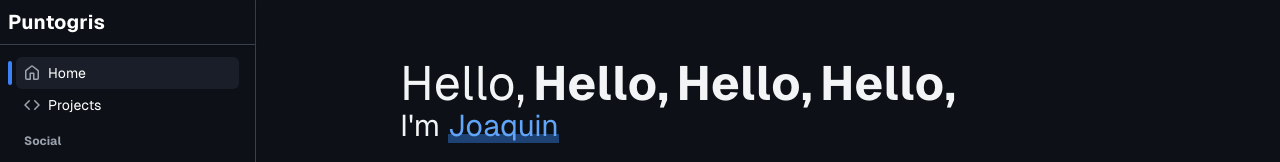
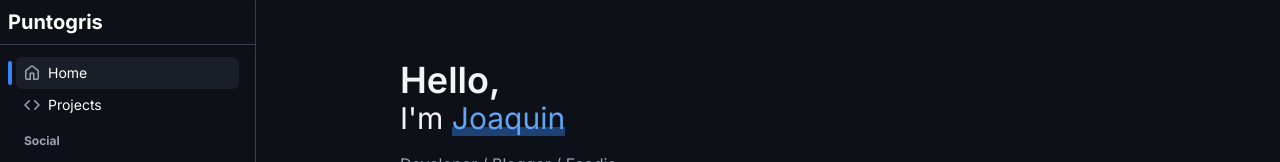
Before and after one commit to puntogris/puntogris-site, an Astro site: page / in a window 1280 px wide. Shown: the top 162 px of the page. Built offline with nearby package versions, Linux system fonts and the light colour scheme; Astro itself is replaced by a stand-in of ours.

Commit message:
added inter font and remove testing hello

```diff
--- a/astro.config.mjs
+++ b/astro.config.mjs
@@ -4,6 +4,5 @@ import svelte from '@astrojs/svelte';
 
 // https://astro.build/config
 export default defineConfig({
-  // ...
   integrations: [tailwind(), svelte()],
 });
--- a/src/components/Hello.astro
+++ b/src/components/Hello.astro
@@ -6,17 +6,14 @@ import Links from "./Links.svelte";
   <div class="flex flex-wrap items-end justify-between gap-2 px-4 md:px-0">
     <div>
       <h1 class="text-3xl text-gray-100">
-        <span class="text-5xl font-medium">Hello,</span></br>
-        <span class="text-5xl font-semibold">Hello,</span></br>
-        <span class="text-5xl font-bold">Hello,</span></br>
-        <span class="text-5xl font-black">Hello,</span>
+        <span class="font-sans text-4xl font-semibold">Hello,</span>
         <br />
         I'm
         <mark class="half_background text-blue-400">Joaquin</mark>
       </h1>
       <div class="mt-4 text-gray-400">Developer / Blogger / Foodie</div>
     </div>
-    <Links client:load/>
+    <Links client:load />
   </div>
 
   <div class="mt-2 px-4 md:px-0">
--- a/src/styles/base.css
+++ b/src/styles/base.css
@@ -1,19 +1,5 @@
+@import url("https://fonts.googleapis.com/css2?family=Inter:wght@400;500;600;700&display=swap");
+
 @tailwind base;
 @tailwind components;
 @tailwind utilities;
-
-@font-face {
-  font-family: Geist;
-  font-weight: black;
-  src: url(/public/fonts/Geist-Black.woff2) format("woff2");
-}
-@font-face {
-  font-family: Geist;
-  font-weight: bold;
-  src: url(/public/fonts/Geist-Bold.woff2) format("woff2");
-}
-@font-face {
-  font-family: Geist;
-  font-weight: black;
-  src: url(/public/fonts/Geist-Regular.woff2) format("woff2");
-}
--- a/tailwind.config.cjs
+++ b/tailwind.config.cjs
@@ -7,7 +7,7 @@ module.exports = {
   theme: {
     extend: {
       fontFamily: {
-        sans: ["Geist", ...defaultTheme.fontFamily.sans],
+        sans: ["Inter", ...defaultTheme.fontFamily.sans],
       },
       colors: {
         "dark-blue": "#0d1117",
```
